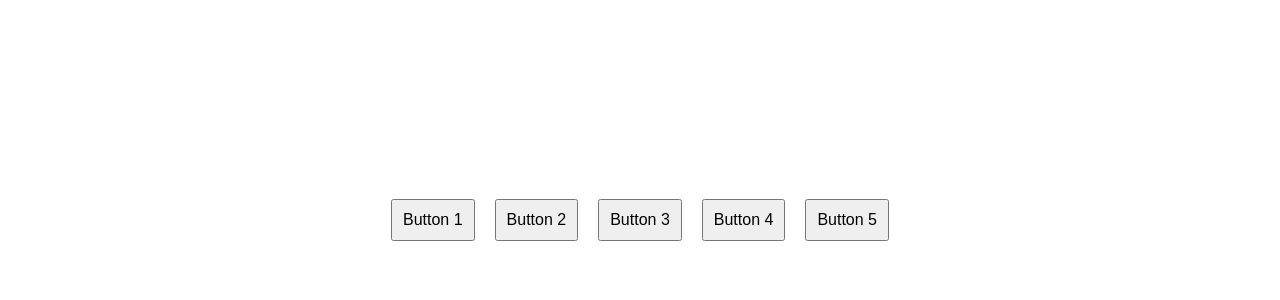
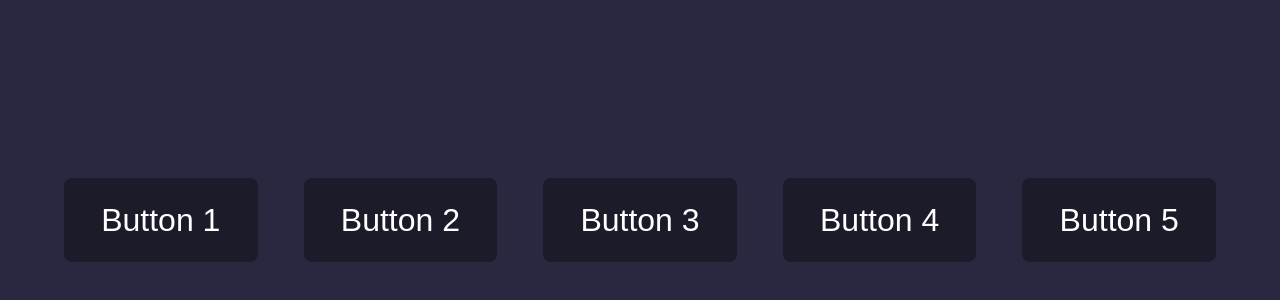
Before and after one commit to OSTI-Systems/papyrus-gui, a website: page public/index.html in a window 1280 px wide. Shown: the part 180-480 px from the top of the page. Drawn offline with Linux system fonts and the light colour scheme.

Commit message:
Modified the style

```diff
--- a/public/style.css
+++ b/public/style.css
@@ -1,6 +1,7 @@
 /* styles.css */
 
 body {
+  background-color: #292841;
   margin: 0;
   overflow: hidden;
 }
@@ -9,11 +10,37 @@ body {
   display: flex;
   justify-content: center;
   align-items: center;
+  flex-direction: row;
   height: 100vh;
+  width: 90%;
+  margin: auto;
 }
 
 .button {
-  margin: 10px;
-  padding: 10px;
-  font-size: 16px;
+  border: 0px;
+  border-radius: 8px;
+  margin: 0 2%;
+  padding: 2%;
+  font-size: 2.5vw;
+  width: 18%;
+  color: #ffffff;
+  background-color: #1C1B29;
+  transition: 0.15s;
+  box-shadow: none;
 }
+
+.button:first-of-type {
+  margin-left: 0;
+}
+
+.button:last-of-type {
+  margin-right: 0;
+}
+
+.button:hover {
+  background-color: #33323e;
+}
+
+.button:focus {
+  background-color: #861cff;
+}
```
